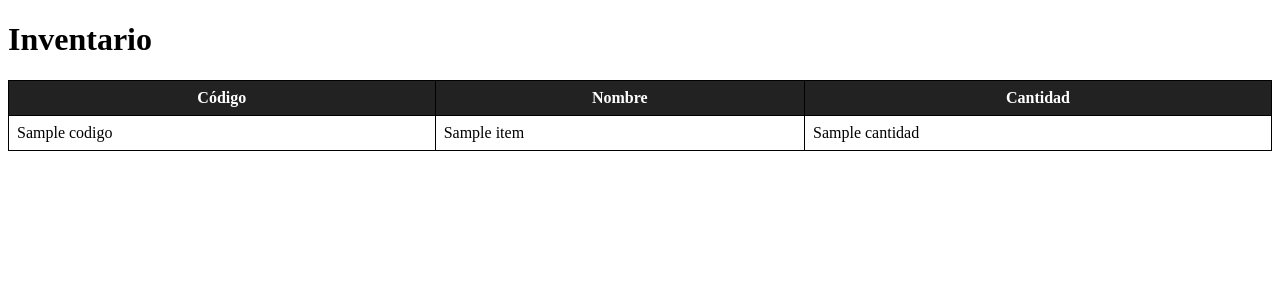
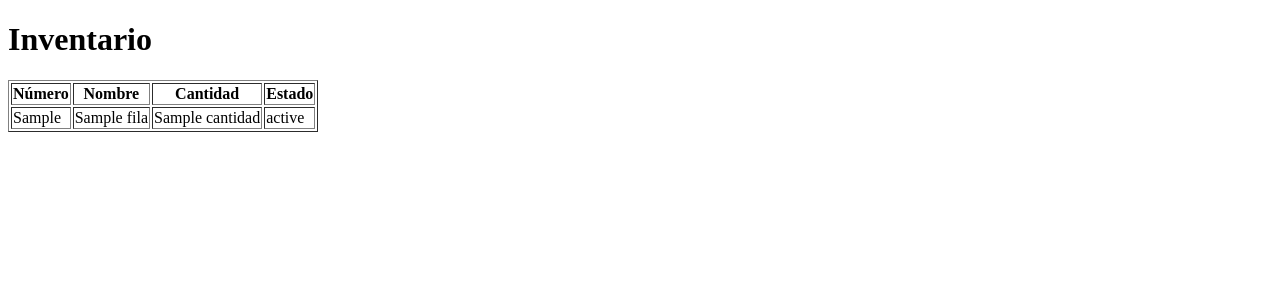
Before and after one commit to ydelacruzr08-beep/inventario-web, a Flask app: template templates/inventario.html in a window 1280 px wide. Shown: the top 300 px of the page. Run offline with Flask 3, Linux system fonts and the light colour scheme; the template is opened without the code that fills it: most values are stand-ins (such as "Sample title", 1, 10 or a date in 2020).

Commit message:
Agrega template inventario

```diff
--- a/templates/inventario.html
+++ b/templates/inventario.html
@@ -1,34 +1,28 @@
 <!DOCTYPE html>
-<html>
+<html lang="es">
 <head>
+    <meta charset="UTF-8">
     <title>Inventario</title>
-    <style>
-        table { border-collapse: collapse; width: 100%; }
-        th, td { border: 1px solid black; padding: 8px; }
-        th { background: #222; color: white; }
-        .cero { background: #ffb3b3; }
-    </style>
 </head>
 <body>
-
     <h1>Inventario</h1>
 
-<table>
+    <table border="1">
         <tr>
-        <th>Código</th>
+            <th>Número</th>
             <th>Nombre</th>
             <th>Cantidad</th>
+            <th>Estado</th>
         </tr>
 
-    {% for item in datos %}
-    <tr class="{% if item.cantidad == '0' %}cero{% endif %}">
-        <td>{{ item.codigo }}</td>
-        <td>{{ item.nombre }}</td>
-        <td>{{ item.cantidad }}</td>
+        {% for fila in datos %}
+        <tr>
+            <td>{{ fila["Numero de pieza"] }}</td>
+            <td>{{ fila["Nombre"] }}</td>
+            <td>{{ fila["Cantidad"] }}</td>
+            <td>{{ fila["Estado"] }}</td>
         </tr>
         {% endfor %}
-
     </table>
-
 </body>
 </html>
```
Lines whose indentation alone changed are shown as unchanged.
